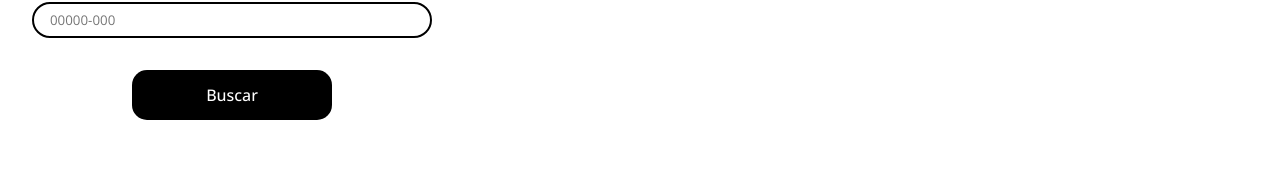
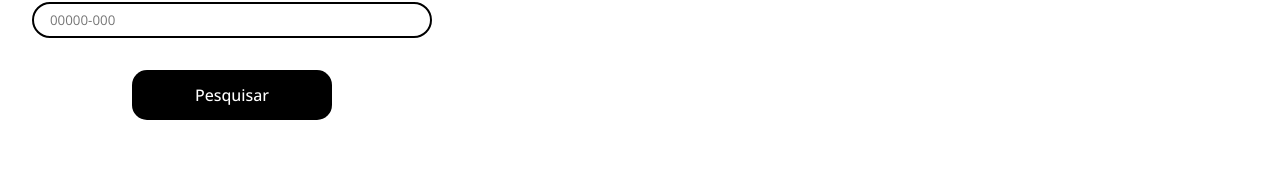
Before and after one commit to GSPadovesi/BuscaCep, a React (Vite) app: page / in a window 1280 px wide. Shown: the part 339-509 px from the top of the page. Built offline with nearby package versions, Linux system fonts and the light colour scheme; the HTML template or start-up script is replaced by a standard one.

Commit message:
Reformulando o projeto

```diff
--- a/src/components/footer/Index.styles.ts
+++ b/src/components/footer/Index.styles.ts
@@ -8,7 +8,7 @@ export const Footer = styled.footer`
   overflow: hidden;
   background-color: #757575;
   border-top: 2px solid #000000;
-  border-radius: 3px;
+  border-radius: 3px 3px 0px 0px;
 `;
 
 export const FooterContainer = styled.div`
--- /dev/null
+++ b/src/components/modal/Index.styles.ts
@@ -0,0 +1,5 @@
+import styled from "styled-components";
+
+export const Modal = styled.div`
+
+`;
--- a/src/pages/main/Index.tsx
+++ b/src/pages/main/Index.tsx
@@ -1,16 +1,15 @@
-import { useState } from 'react'
+import { useState, useEffect } from 'react'
 import { Input } from '../../components/Input/Input'
 import { useNavigate } from 'react-router-dom';
 import { toast, Toaster } from 'react-hot-toast';
 import * as S from './Index.styles'
+import axios from 'axios';
 
 
 
 export const Main = () => {
 
   const [valor, setValor] = useState('');
-  // const [cep, setCep] = useState('');
-  // const isValid = cep.length < 8 || cep.length > 9;
   const navigate = useNavigate();
 
   const handleChange = (event: React.ChangeEvent<HTMLInputElement>) => {
@@ -35,14 +34,13 @@ export const Main = () => {
     }
   }
 
-
   return (
     <S.Main>
       <S.MainContainer>
         <S.Title>Buscador de Cep</S.Title>
         <S.WrapperContent>
           <Input placeholder={insertMaskInCep('00000-000')} onChange={handleChange} onBlur={checkCep} maxLength={9} />
-          <S.Button onClick={() => confirmCep(valor)}>Buscar</S.Button>
+          <S.Button onClick={() => confirmCep(valor)}>Pesquisar</S.Button>
         </S.WrapperContent>
       </S.MainContainer>
       {<Toaster />}
```
Also changed, not shown: src/components/modal/Index.tsx (added).
